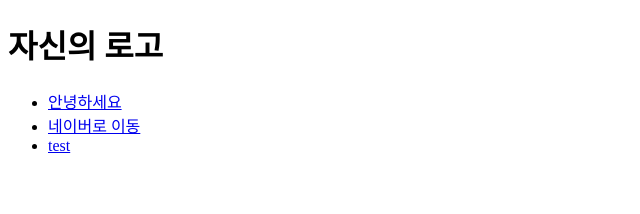
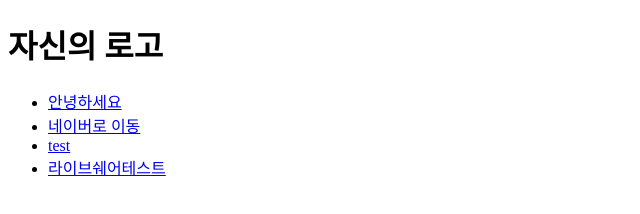
Before and after one commit to gayeonjeon/project1-1, a plain HTML site: page index.html in a window 1280 px wide. Shown: the whole page, without its empty margins (0-640 px from the left). Drawn offline with Linux system fonts and the light colour scheme.

Commit message:
라이브쉐어

```diff
--- a/index.html
+++ b/index.html
@@ -12,6 +12,7 @@
     <li><a href="//www.naver.com">안녕하세요</a></li>
     <li><a href="//www.naver.com">네이버로 이동</a></li>
     <li><a href="#">test</a></li>
+    <li><a href="//prod.liveshare.vsengsaas.visualstudio.com/join?681878EB1D67A33DC8499AE0AD80D858D156">라이브쉐어테스트</a></li>
   </ul>
 </body>
 </html>
```
